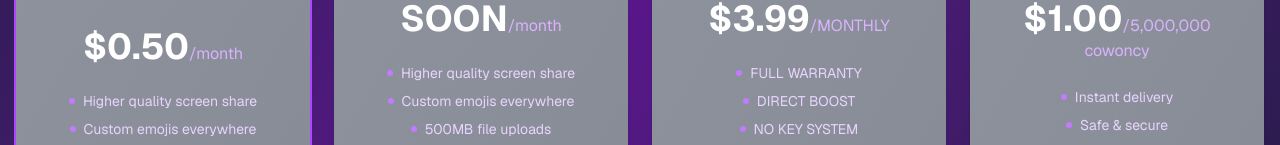
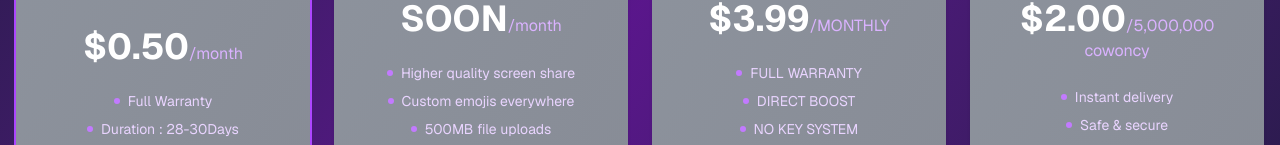
Before and after one commit to fkumdc-stack/dignitydukaan, a Next.js app: page / in a window 1280 px wide. Shown: the part 800-945 px from the top of the page. Built offline with nearby package versions, Linux system fonts and the light colour scheme.

Commit message:
Update page.tsx

```diff
--- a/app/page.tsx
+++ b/app/page.tsx
@@ -12,7 +12,7 @@ const products = [
     description: "Unlock premium Discord features with full Nitro subscription",
     price: "$0.50",
     period: "/month",
-    features: ["Higher quality screen share", "Custom emojis everywhere", "500MB file uploads", "HD video calls"],
+    features: ["Full Warranty", "Duration : 28-30Days", "In Most Case Custom Domain But Sometimes @gmail.com or @outlook.com / @hotmail.com", "Cheapest In Market"],
     icon: Crown,
     popular: true,
     gradient: "from-purple-600 to-blue-600",
@@ -43,7 +43,7 @@ const products = [
     id: 4,
     name: "OwO Currency",
     description: "Premium currency for the popular Discord bot OwO",
-    price: "$1.00",
+    price: "$2.00",
     period: "/5,000,000 cowoncy",
     features: ["Instant delivery", "Safe & secure", "24/7 support", "Bulk discounts available"],
     icon: Sparkles,
```
